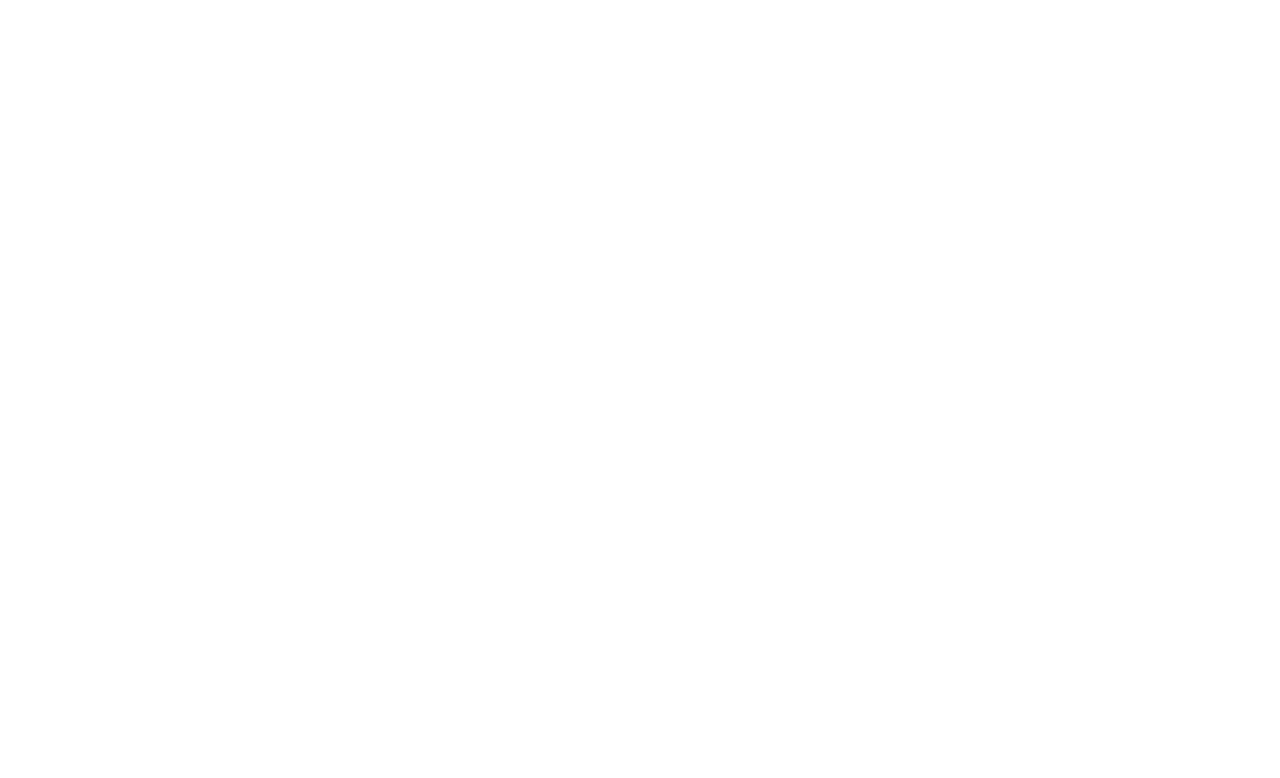
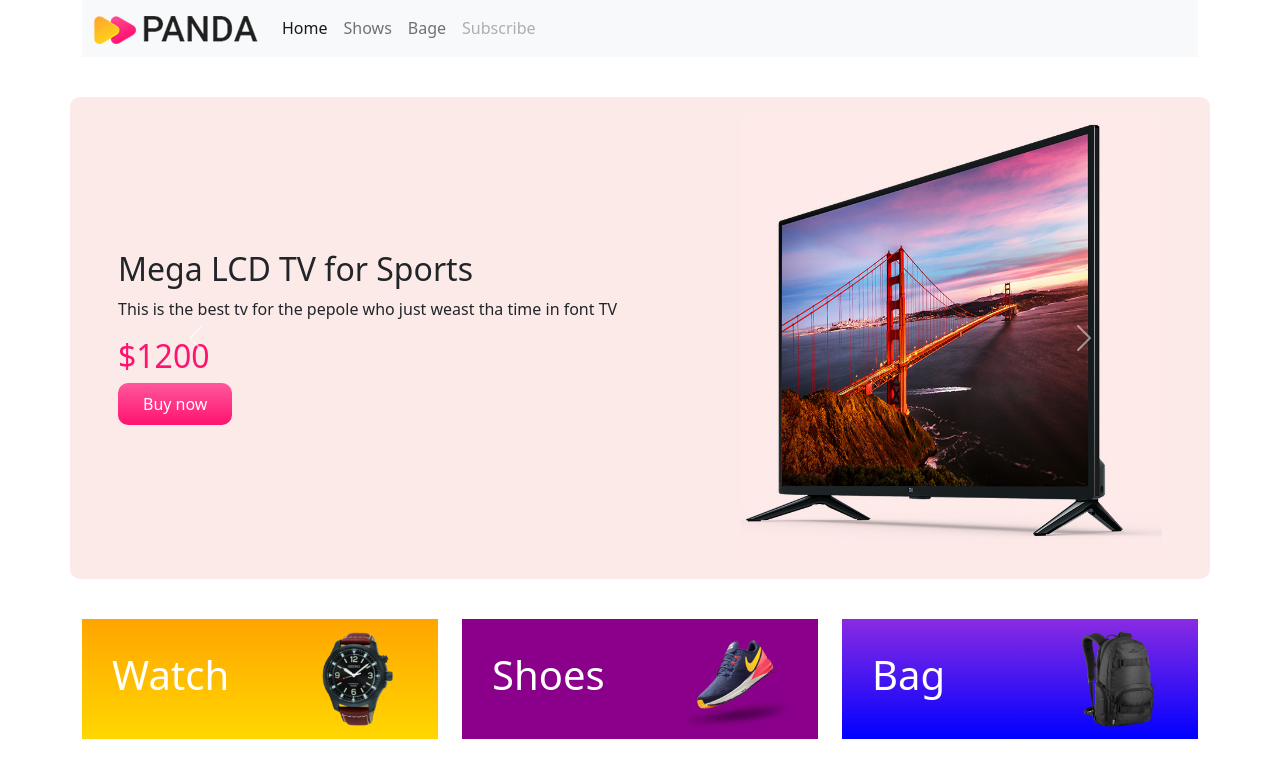
Before and after one commit to SmSowrub/Panda-Cpmmarce, a plain HTML site: page index.html in a window 1280 px wide. Drawn offline with nearby package versions, Linux system fonts and the light colour scheme.

Commit message:
2nd step done

```diff
--- a/index.html
+++ b/index.html
@@ -9,7 +9,110 @@
     <link rel="stylesheet" href="style.css">
 </head>
 <body>
+    <div class="container">
+        <nav class="navbar navbar-expand-lg navbar-light bg-light">
+            <div class="container-fluid">
+              <a class="navbar-brand" href="#"><img src="panda-commerce/logo.png" alt="logo"></a>
+              <button class="navbar-toggler" type="button" data-bs-toggle="collapse" data-bs-target="#navbarNav" aria-controls="navbarNav" aria-expanded="false" aria-label="Toggle navigation">
+                <span class="navbar-toggler-icon"></span>
+              </button>
+              <div class="collapse navbar-collapse" id="navbarNav">
+                <ul class="navbar-nav">
+                  <li class="nav-item">
+                    <a class="nav-link active" aria-current="page" href="#">Home</a>
+                  </li>
+                  <li class="nav-item">
+                    <a class="nav-link" href="#">Shows</a>
+                  </li>
+                  <li class="nav-item">
+                    <a class="nav-link" href="#">Bage</a>
+                  </li>
+                  <li class="nav-item">
+                    <a class="nav-link disabled">Subscribe</a>
+                  </li>
+                </ul>
+              </div>
+            </div>
+          </nav>
+    </div>
 
+        <div class="container bg-color py-3 px-5">
+            <div id="carouselExampleInterval" class="carousel slide" data-bs-ride="carousel">
+                <div class="carousel-inner">
+                <div class="carousel-item active" data-bs-interval="10000">
+                <div class="row align-items-center">
+                    <div class="col-md-7">
+                        <h2>Mega LCD TV for Sports</h2>
+                        <p>This is the best tv for the pepole who just weast tha time in font TV</p>
+                        <h2 id="price">$1200</h2>
+                        <button class="buy-now-button">Buy now</button>
+                    </div>
+                    <div class="col-md-5">
+                        <img src="panda-commerce/banner-images/tv.png"  class="d-block w-100" alt="tv">
+                    </div>
+                </div>
+                </div>
+                <div class="carousel-item" data-bs-interval="2000">
+                    <div class="row align-items-center">
+                    <div class="col-md-7">
+                        <h2>Micro Airphone</h2>
+                        <p>This is the best tv for the pepole who just weast tha time in font TV</p>
+                        <h2 id="price">$420</h2>
+                        <button class="buy-now-button">Buy now</button>
+                    </div>
+                    <div class="col-md-5">
+                        <img src="panda-commerce/banner-images/headphone.png"  class="d-block w-100" alt="tv">
+                    </div>
+                </div>
+                </div>
+                <div class="carousel-item">
+                    <div class="row align-items-center">
+                    <div class="col-md-7">
+                        <h2>X-Box yuor living room</h2>
+                        <p>This is the best tv for the pepole who just weast tha time in font TV</p>
+                        <h2 id="price">$600</h2>
+                        <button class="buy-now-button">Buy now</button>
+                    </div>
+                    <div class="col-md-5">
+                        <img src="panda-commerce/banner-images/xbox.png"  class="d-block w-100" alt="tv">
+                    </div>
+                    </div>
+                </div>
+                </div>
+                <button class="carousel-control-prev" type="button" data-bs-target="#carouselExampleInterval" data-bs-slide="prev">
+                <span class="carousel-control-prev-icon" aria-hidden="true"></span>
+                <span class="visually-hidden">Previous</span>
+                </button>
+                <button class="carousel-control-next" type="button" data-bs-target="#carouselExampleInterval" data-bs-slide="next">
+                <span class="carousel-control-next-icon" aria-hidden="true"></span>
+                <span class="visually-hidden">Next</span>
+                </button>
+            </div>
+            </div>
+
+            <div class="container catagorise">
+                <div class="row">
+                    <div class="col-lg-4 ">
+                       <div class="d-flex justify-content-between align-items-center card-1">
+                        <h1>Watch</h1>
+                        <img src="panda-commerce/categories/watch.png" alt="">
+
+                       </div>
+                    </div>
+                    <div class="col-lg-4">
+                       <div class="d-flex justify-content-between align-items-center card-2">
+                        <h1>Shoes</h1>
+                        <img src="panda-commerce/categories/shoes.png" alt="">
+                       </div>
+                    </div>
+                    <div class="col-lg-4">
+                       <div class="d-flex justify-content-between align-items-center card-3">
+                        <h1>Bag</h1>
+                        <img src="panda-commerce/categories/bag.png" alt="">
+                       </div>
+                    </div>
+                </div>
+            </div>
     <script src="https://cdn.jsdelivr.net/npm/bootstrap@5.1.3/dist/js/bootstrap.bundle.min.js" integrity="sha384-ka7Sk0Gln4gmtz2MlQnikT1wXgYsOg+OMhuP+IlRH9sENBO0LRn5q+8nbTov4+1p" crossorigin="anonymous"></script>
 </body>
 </html>
--- a/style.css
+++ b/style.css
@@ -0,0 +1,38 @@
+.container{
+    margin-bottom: 40px;
+}
+.bg-color{
+    border-radius: 10px;
+    background-color: #fceae8;
+}
+
+#price{
+    color: #ff136f;
+}
+.buy-now-button{
+    background-image: linear-gradient(to bottom,#ff589b 0%,#ff136f 100%);
+    color: #fff;
+    cursor: pointer;
+    border: none;
+    border-radius: 10px;
+    padding: 9px 25px;
+}
+.card-1, .card-2, .card-3{
+    padding: 10px 30px;
+
+}
+.card-1{
+    background-image: linear-gradient(180deg, orange,gold);
+}
+.card-2{
+    background-color: darkmagenta;
+}
+.card-3{
+    background-image: linear-gradient(180deg,blueviolet,blue);
+}
+.catagorise h1{
+    color: #fff;
+}
+.catagorise img{
+    width: 100px;
+}
```
Also changed, not shown: panda-commerce/bags/bag-2.png (added), panda-commerce/banner-images/headphone.png (added), panda-commerce/banner-images/tv.png (added), panda-commerce/banner-images/xbox.png (added), panda-commerce/categories/bag.png (added), panda-commerce/categories/shoes.png (added), panda-commerce/categories/watch.png (added), panda-commerce/logo.png (added), panda-commerce/shoes/shoe-1.png (added), panda-commerce/shoes/shoe-2.png (added), panda-commerce/shoes/shoe-3.png (added), 3 other files.
